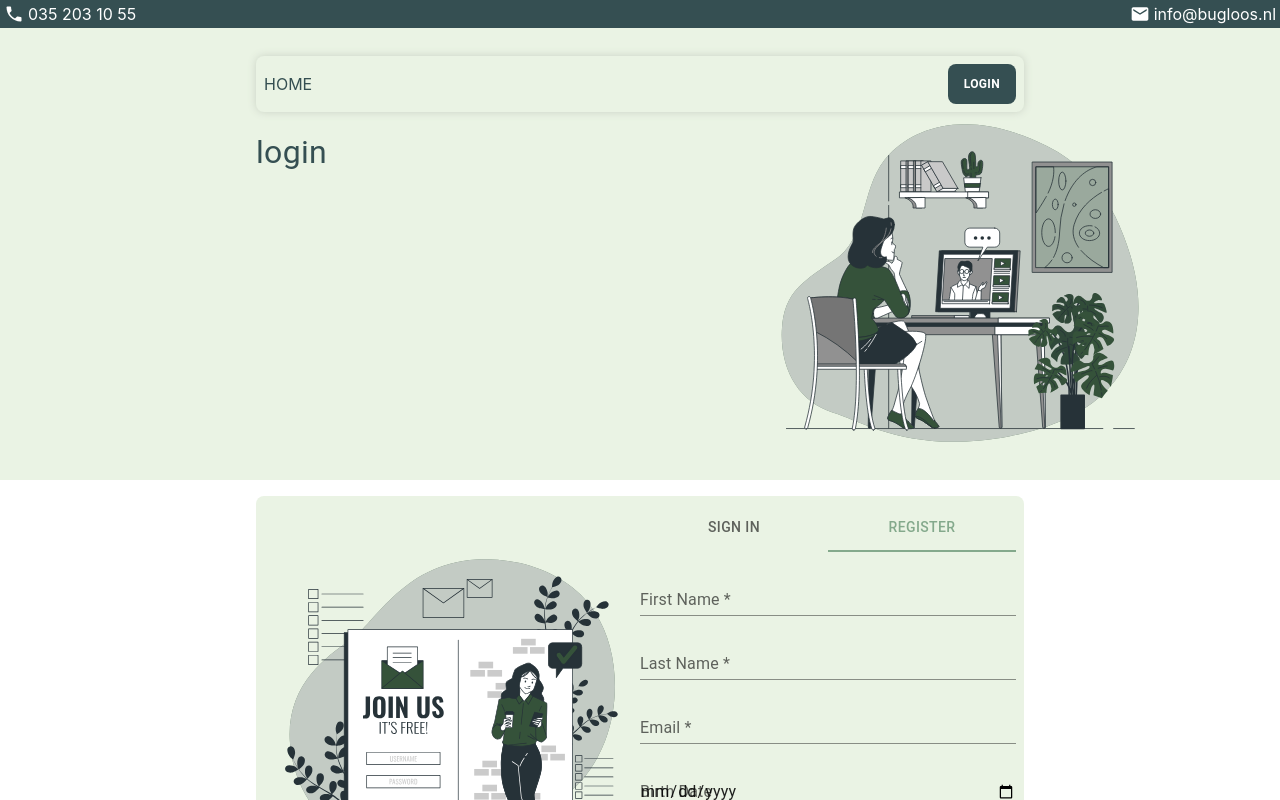
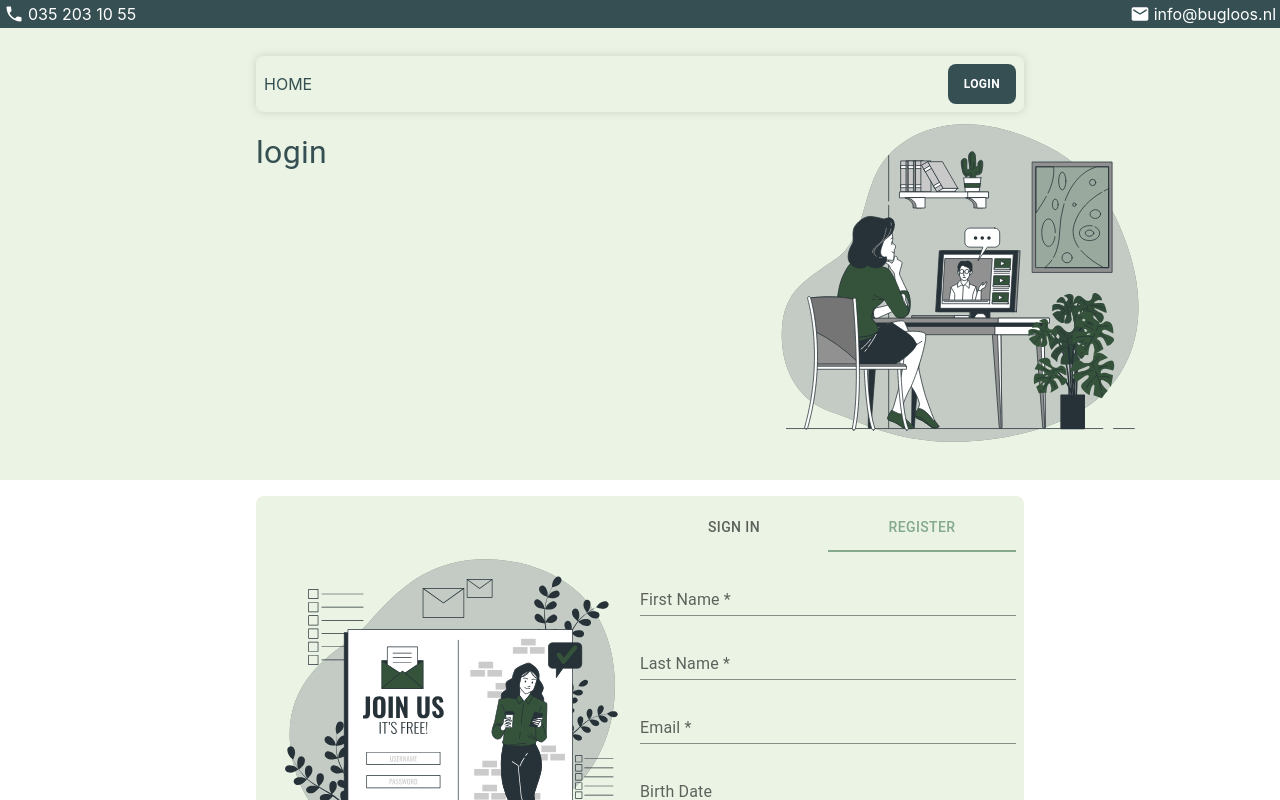
Before and after one commit to hodi14/bugloos-test, a React (Create React App) app: page /login in a window 1280 px wide. Both pictures are taken after a click on the tab "REGISTER". Shown: the top 800 px of the page. Built offline with nearby package versions, Linux system fonts and the light colour scheme; the HTML template or start-up script is replaced by a standard one.

Commit message:
🐛 fixing birthdate input bug

```diff
--- a/src/components/Login/Register/index.jsx
+++ b/src/components/Login/Register/index.jsx
@@ -1,4 +1,4 @@
-import { useCallback, useEffect, useState } from "react";
+import { useCallback, useEffect, useRef, useState } from "react";
 import { useForm } from "react-hook-form";
 import { yupResolver } from "@hookform/resolvers/yup";
 import * as yup from "yup";
@@ -36,6 +36,13 @@ const RegisterForm = () => {
     },
     resolver: yupResolver(schema),
   });
+
+  const [birthdateInputType, setBirthdateInputType] = useState("text");
+  const inputRef = useRef(null);
+  document.onclick = () => {
+    if (document.activeElement !== inputRef.current)
+      setBirthdateInputType("text");
+  };
 
   const [error, setError] = useState(null);
   const [userInfo, setUserInfo] = useState(null);
@@ -106,8 +113,11 @@ const RegisterForm = () => {
 
       <TextField
         label="Birth Date"
-        type="date"
+        placeholder="MM/DD/YYYY"
+        type={birthdateInputType}
         variant="standard"
+        ref={inputRef}
+        onFocus={() => setBirthdateInputType("date")}
         {...register("birthdate")}
       />
 
```
